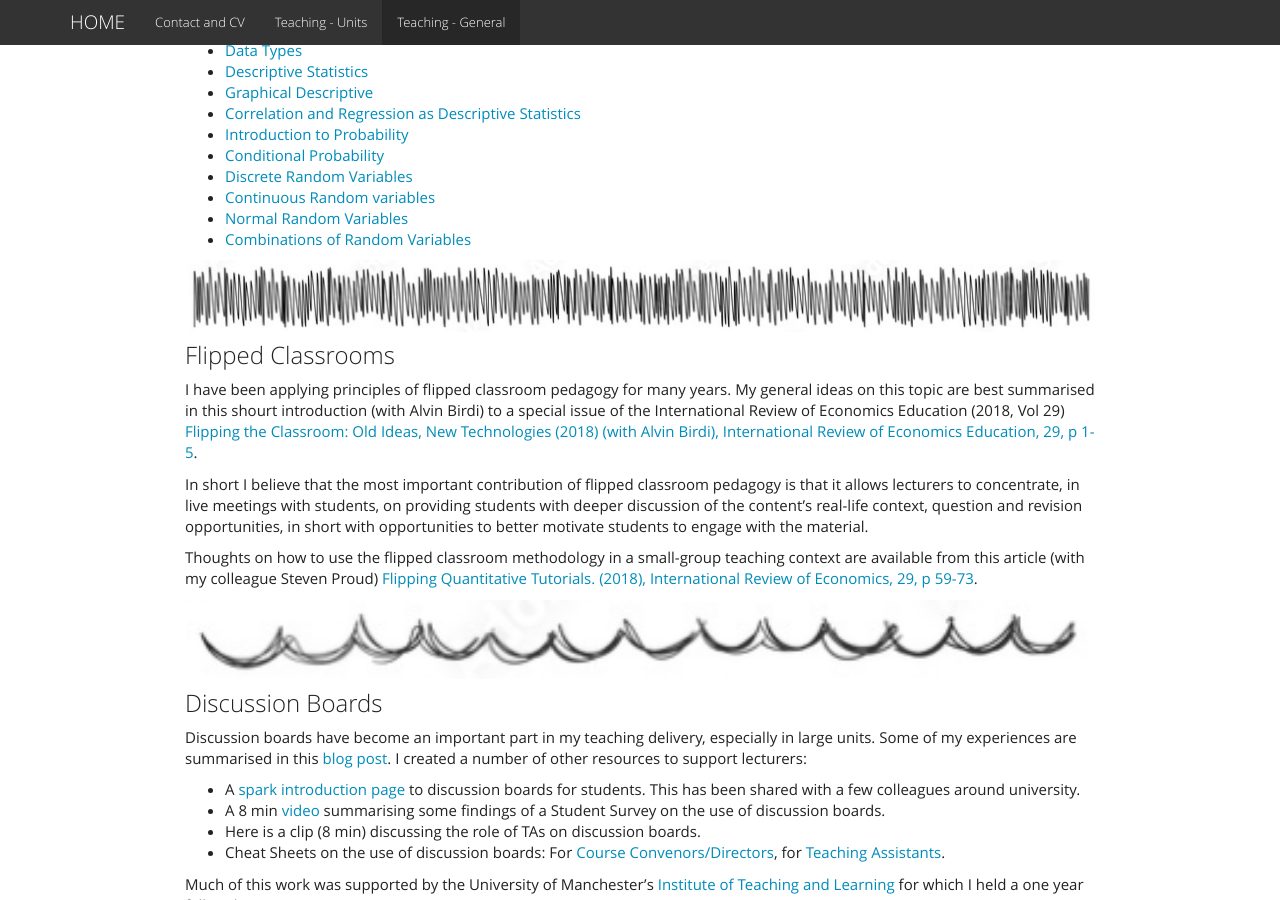
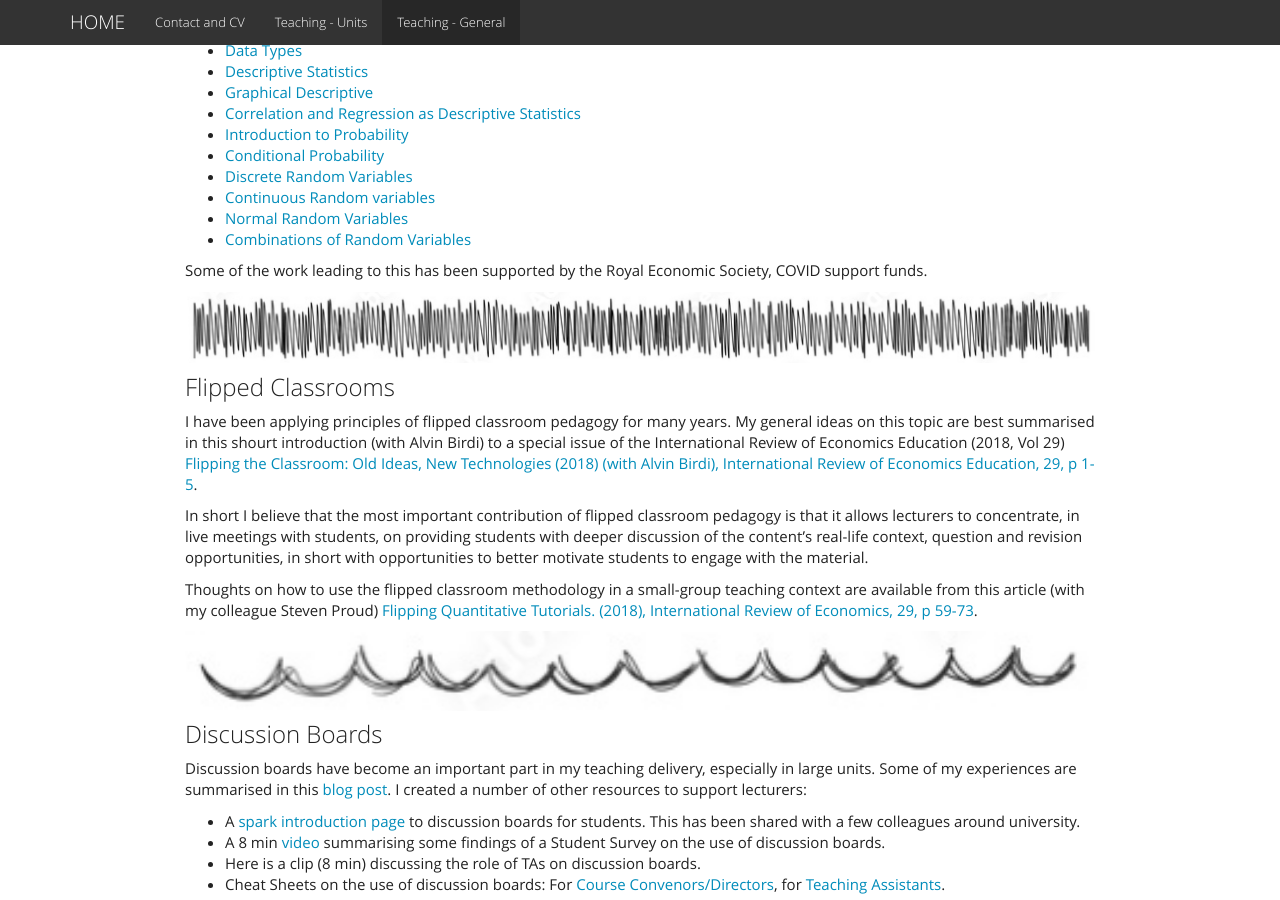
Before and after one commit to datasquad/ralffbecker, a Jekyll site: the page Teaching_General.html, which Jekyll copies as it is, in a window 1280 px wide and 900 px high, scrolled down 1172 px. Built offline with Jekyll 4.4.1, drawn with Linux system fonts in a browser that asks for light colours.

Commit message:
add RES support message

```diff
--- a/Teaching_General.Rmd
+++ b/Teaching_General.Rmd
@@ -48,7 +48,7 @@ Here are a few examples of such lesson from the Advanced Statistics unit. They a
 * [Normal Random Variables](docs/Normal RV.pdf){target="_blank"}
 * [Combinations of Random Variables](docs/Combinations of RV.pdf){target="_blank"}
 
-
+Some of the work leading to this has been supported by the Royal Economic Society, COVID support funds.
 
 ![](images/divider2.png){width=100%}
 
--- a/Teaching_General.html
+++ b/Teaching_General.html
@@ -345,6 +345,8 @@ Variables</a></li>
 <li><a href="docs/Combinations%20of%20RV.pdf"
 target="_blank">Combinations of Random Variables</a></li>
 </ul>
+<p>Some of the work leading to this has been supported by the Royal
+Economic Society, COVID support funds.</p>
 <p><img src="images/divider2.png" style="width:100.0%" /></p>
 </div>
 <div id="flipped-classrooms" class="section level3">
```
